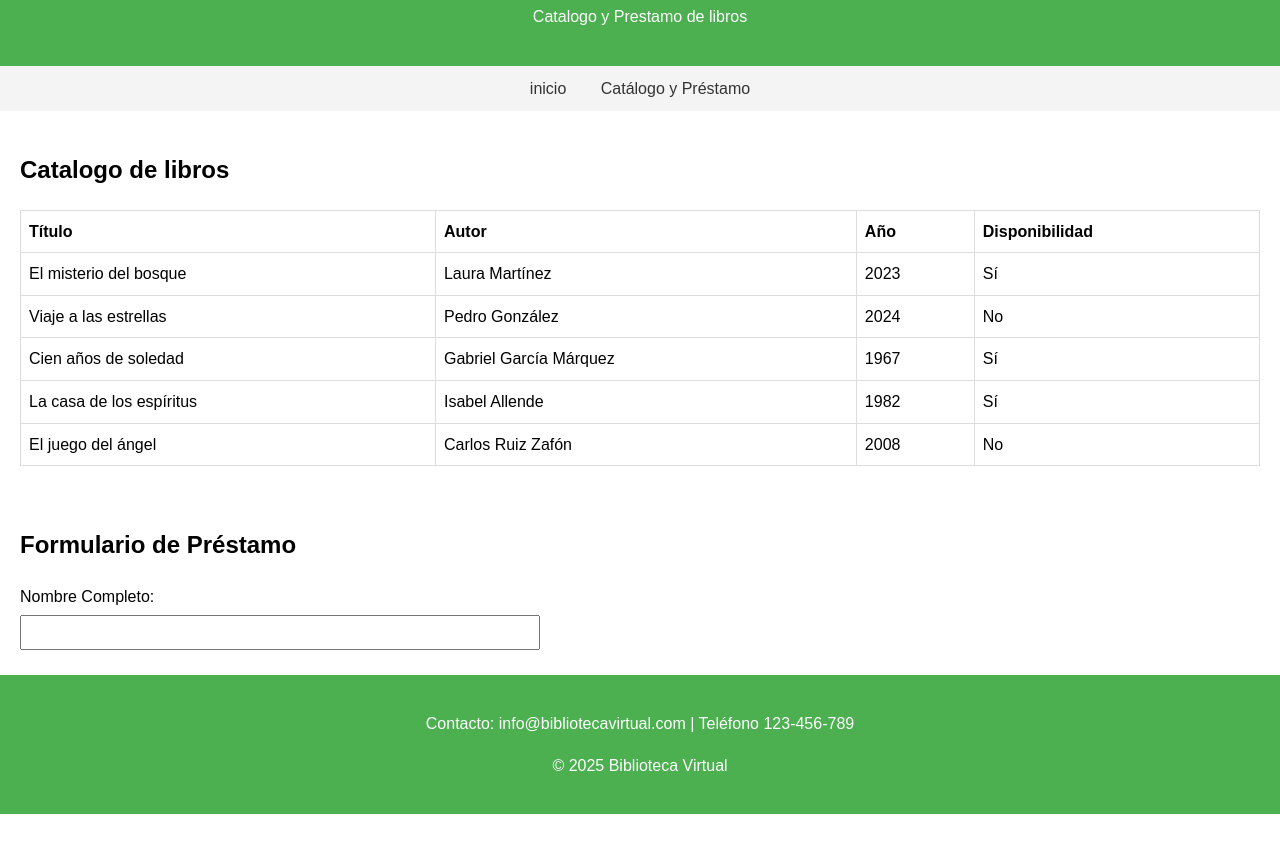
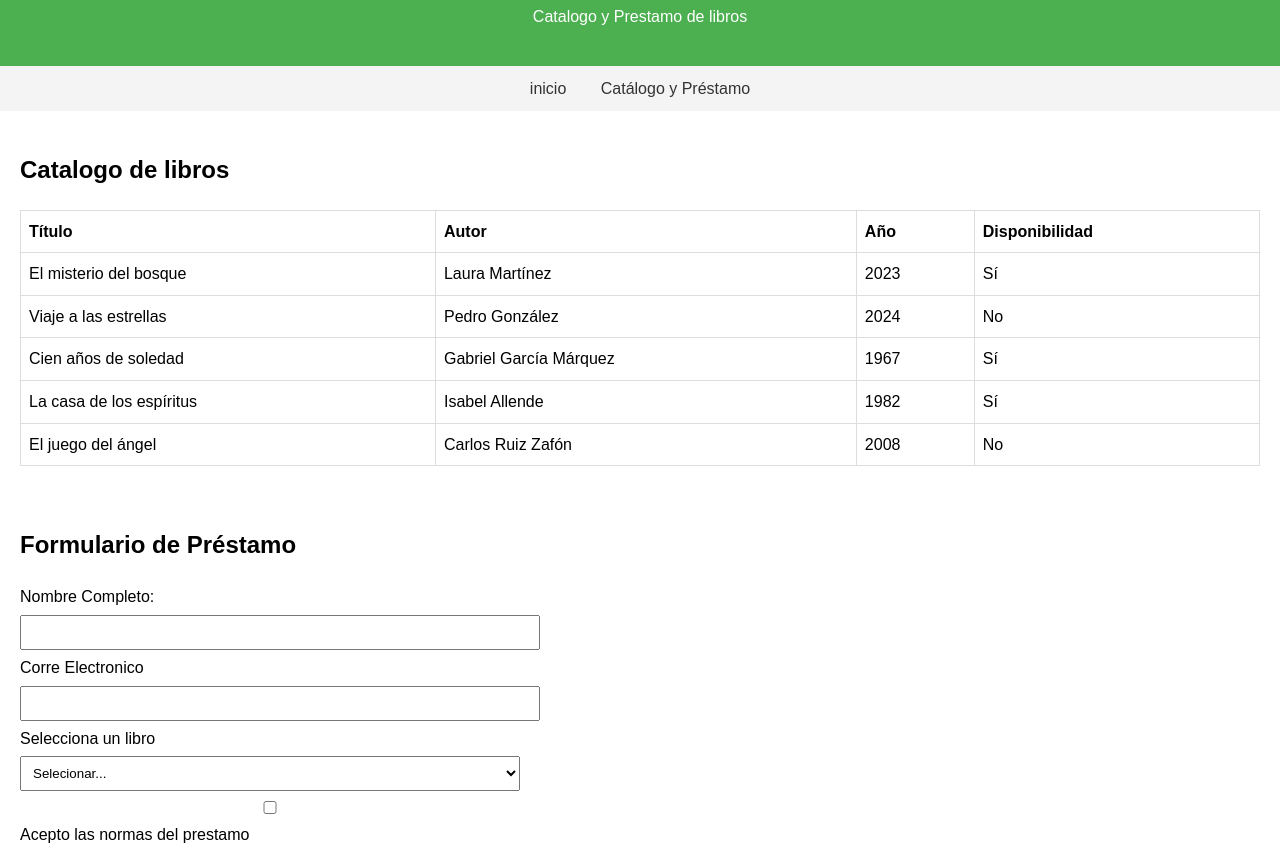
Before and after one commit to daritanton3-tech/biblioteca, a plain HTML site: page catalogo.html in a window 1280 px wide. Shown: the part 94-943 px from the top of the page. Before the commit the page ends 908 px from the top, so only its background shows below. Drawn offline with Linux system fonts and the light colour scheme.

```diff
--- a/catalogo.html
+++ b/catalogo.html
@@ -74,7 +74,21 @@
       <h2>Formulario de Préstamo</h2>
       <form action="#" method="get">
         <label for="NombreCompleto">Nombre Completo:</label>
-        <input id="NombreCompleto" type="text" />
+        <input id="NombreCompleto" type="text" name="NombreCompleto" />
+        <label for="CorreElectronico">Corre Electronico</label>
+        <input id="CorreElectronico" type="email" name="CorreElectronico" />
+        <label for="libro">Selecciona un libro</label>
+        <select id="libro" name="libro">
+          <option>Selecionar...</option>
+          <option>El misterio del bosque</option>
+          <option>Viaje a las estrellas</option>
+          <option>Cien años de soledad</option>
+          <option>La casa de los espíritus</option>
+          <option>El juego del ángel</option>
+        </select>
+        <input id="normasPrestamo" type="checkbox" name="normasPrestamo" />
+        <label for="normasPrestamo">Acepto las normas del prestamo</label>
+        <input type="submit" value="Solicitar Prestamo" />
       </form>
     </section>
     <footer>
```
